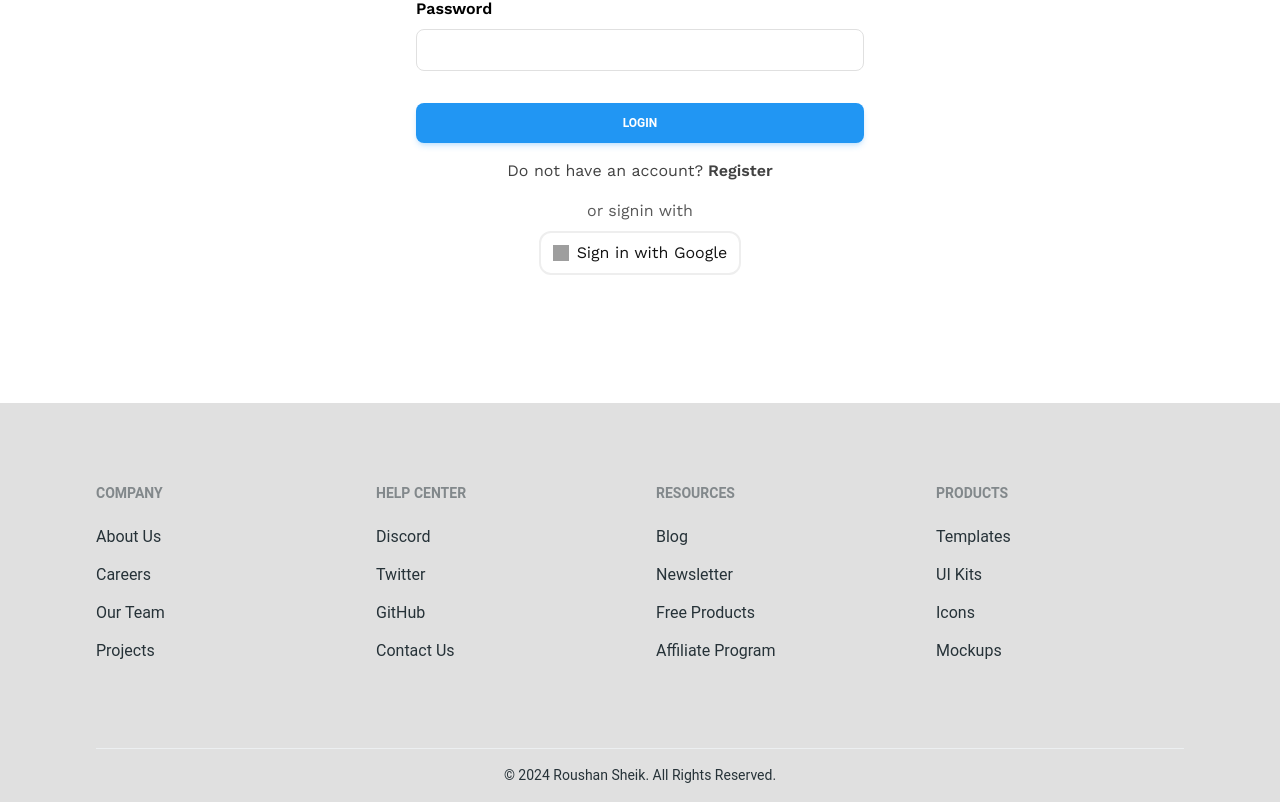
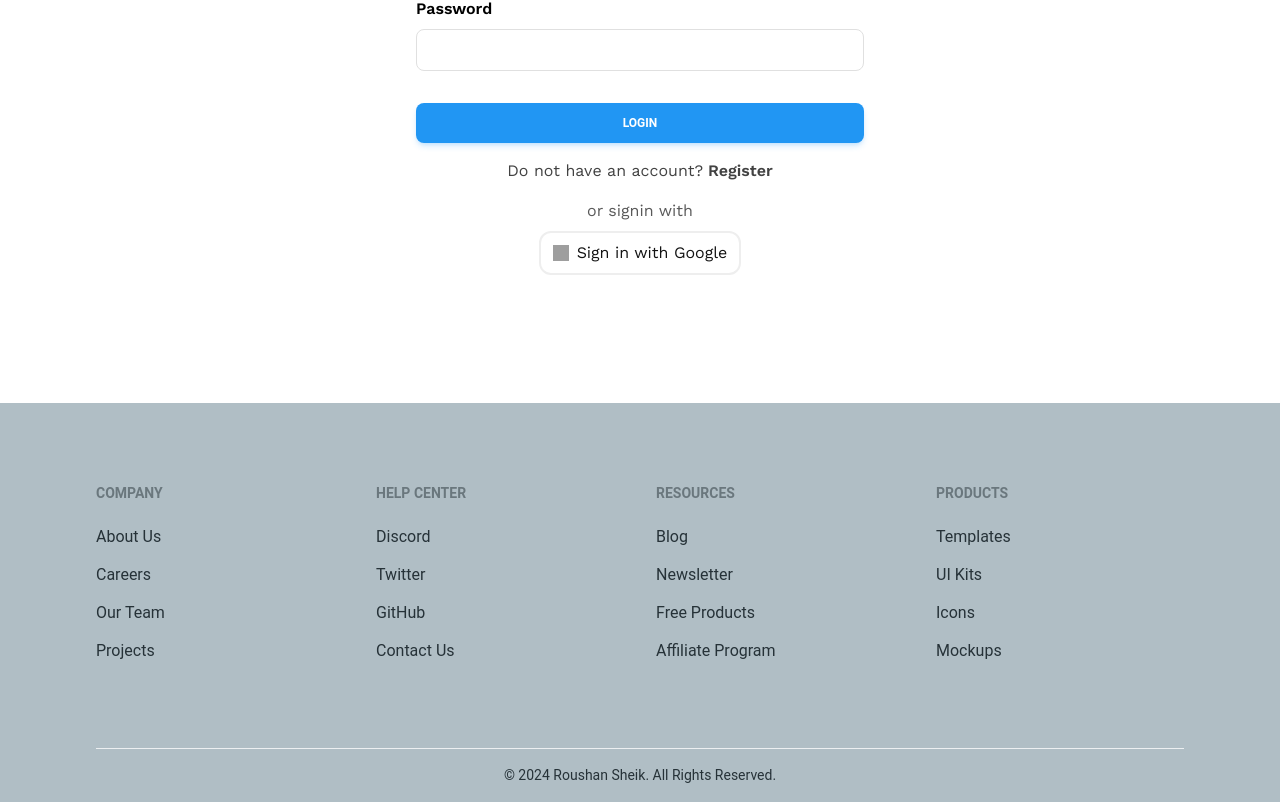
Before and after one commit to roushan-sheik/cinema-ghor-client-side, a React (Vite) app: page /login in a window 1280 px wide. Shown: the part 241-1043 px from the top of the page. Built offline with nearby package versions, Linux system fonts and the light colour scheme; no server answers; grey boxes are pictures that could not be loaded.

Commit message:
Footer color updated

```diff
--- a/src/pages/footer/Footer.jsx
+++ b/src/pages/footer/Footer.jsx
@@ -4,7 +4,7 @@ const currentYear = new Date().getFullYear();
 
 function Footer() {
   return (
-    <div className=" bg-gray-300">
+    <div className=" bg-blue-gray-200">
       <footer className="relative w-[90%] mx-auto  mt-32">
         <div className="mx-auto w-full max-w-7xl px-8">
           <div className="mx-auto grid w-full grid-cols-1 gap-8 lg:py-20 py-10 md:grid-cols-2 lg:grid-cols-4">
```
